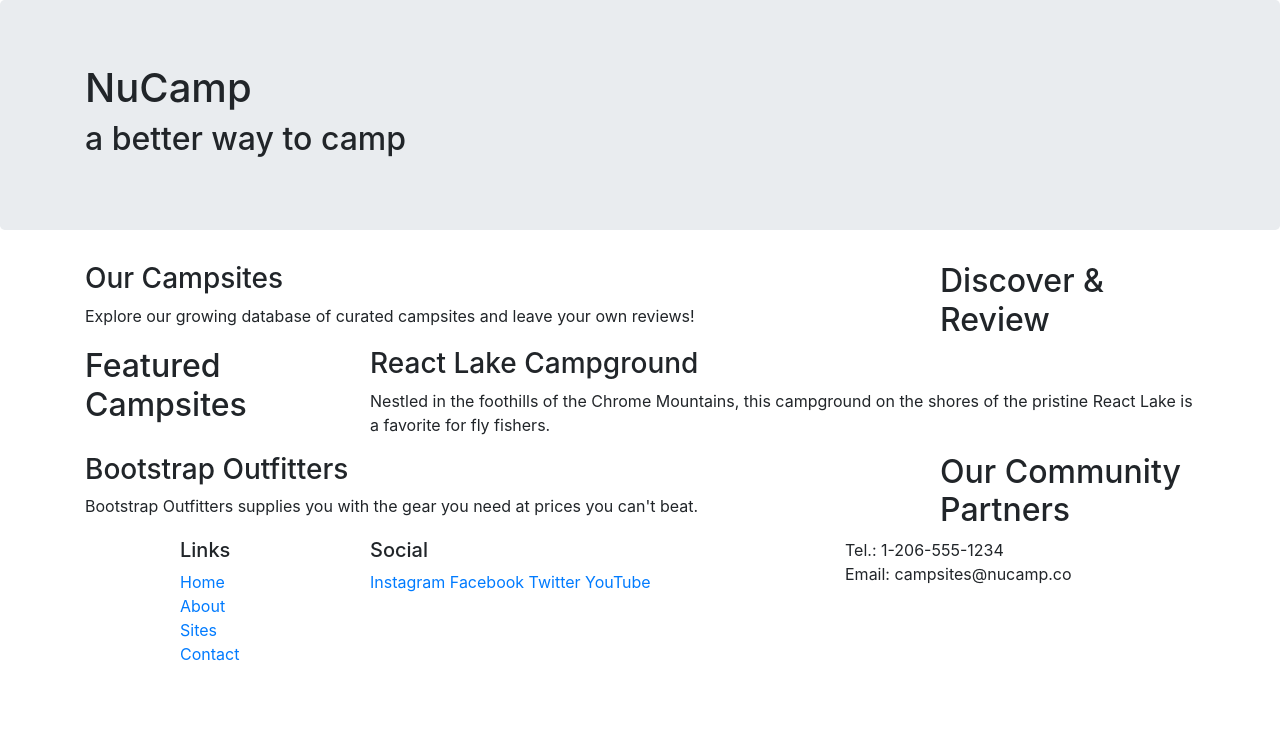
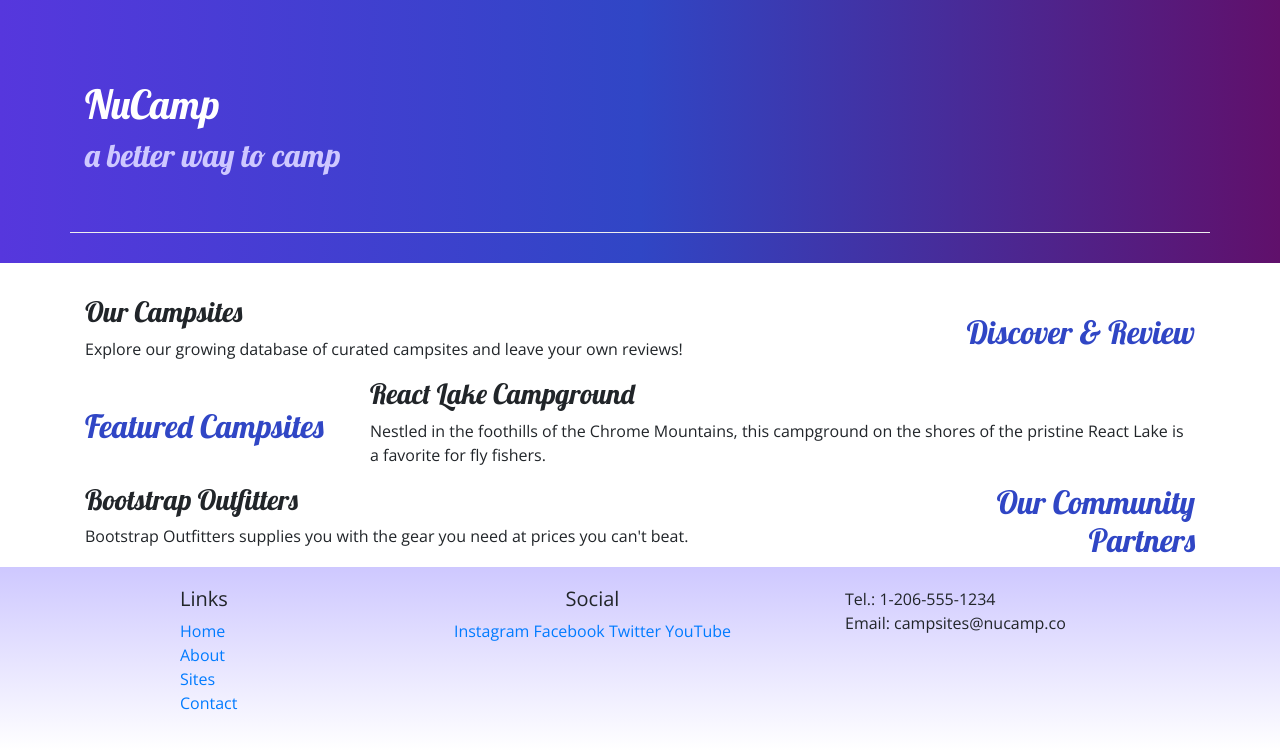
Before and after one commit to snakeguy2000/Navbar, a website: page index.html in a window 1280 px wide. Drawn offline with nearby package versions, Linux system fonts and the light colour scheme.

Commit message:
created stylesheet

```diff
--- /dev/null
+++ b/css/styles.css
@@ -0,0 +1,32 @@
+body {
+    font-family: "Open Sans", sans-serif;
+}
+
+h1, h2, h3 {
+    font-family: "Lobster", cursive;
+}
+
+h2 {
+    color: #3046C5;
+}
+
+header h2 {
+    color: #CEC8FF;
+}
+
+footer {
+    background-image: linear-gradient(#CEC8FF, white);
+    padding: 20px 0;
+}
+
+.jumbotron {
+    padding: 30px;
+    background-image: linear-gradient(to right, #5637DD, #3046C5, #60106B);
+    color: white;
+}
+
+.row-content {
+    padding: 50px 0;
+    border-bottom: 1px ridge;
+    min-height: 200px;
+}
--- a/index.html
+++ b/index.html
@@ -6,15 +6,16 @@
         <meta name="viewport" content="width=device-width, initial-scale=1" />
 
         <link rel="stylesheet" href="node_modules/bootstrap/dist/css/bootstrap.min.css" />
-
+    <link rel="stylesheet" href="https://fonts.googleapis.com/css?family=Lobster|Open+Sans" />
+    <link rel="stylesheet" href="css/styles.css" />
         <title>NuCamp: A Better Way To Camp</title>
     </head>
 
 <body>
 
-    <header class="jumbotron">
+    <header class="jumbotron jumbotron-fluid">
         <div class="container">
-            <div class="row">
+            <div class="row row-content align-items-center">
                 <div class="col">
                     <h1>NuCamp</h1>
                     <h2>a better way to camp</h2>
@@ -24,9 +25,9 @@
     </header>
 
     <div class="container">
-        <div class="row">
+        <div class="row align-items-center">
             <div class="col-sm-4 order-sm-last col-md-3">
-                <h2>Discover & Review</h2>
+                <h2 class="text-sm-right">Discover & Review</h2>
             </div>
             <div class="col">
                 <h3>Our Campsites</h3>
@@ -34,7 +35,7 @@
             </div>
         </div>
 
-        <div class="row">
+        <div class="row align-items-center">
             <div class="col-sm-4 col-md-3">
                 <h2>Featured Campsites</h2>
             </div>
@@ -46,7 +47,7 @@
 
         <div class="row">
             <div class="col-sm-4 order-sm-last col-md-3">
-                <h2>Our Community Partners</h2>
+                <h2 class="text-sm-right">Our Community Partners</h2>
             </div>
             <div class="col">
                 <h3>Bootstrap Outfitters</h3>
@@ -67,7 +68,7 @@
                         <li><a href="#">Contact</a></li>
                     </ul>
                 </div>
-                <div class="col-6 col-sm-5">
+                <div class="col-6 col-sm-5 text-center">
                 	<h5>Social</h5>
                     <a href="http://instagram.com/">Instagram</a>
                     <a href="http://facebook.com/">Facebook</a>
```
